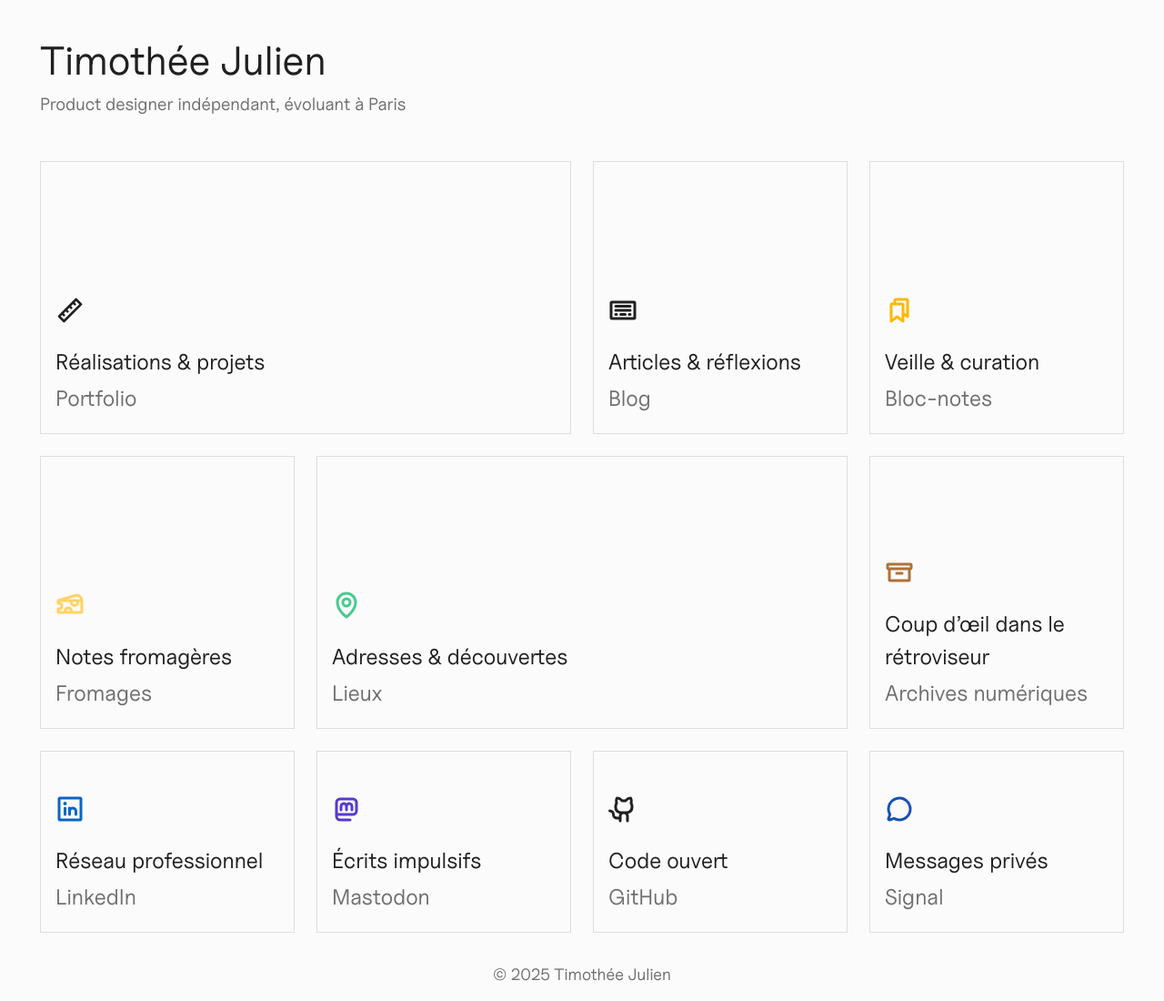
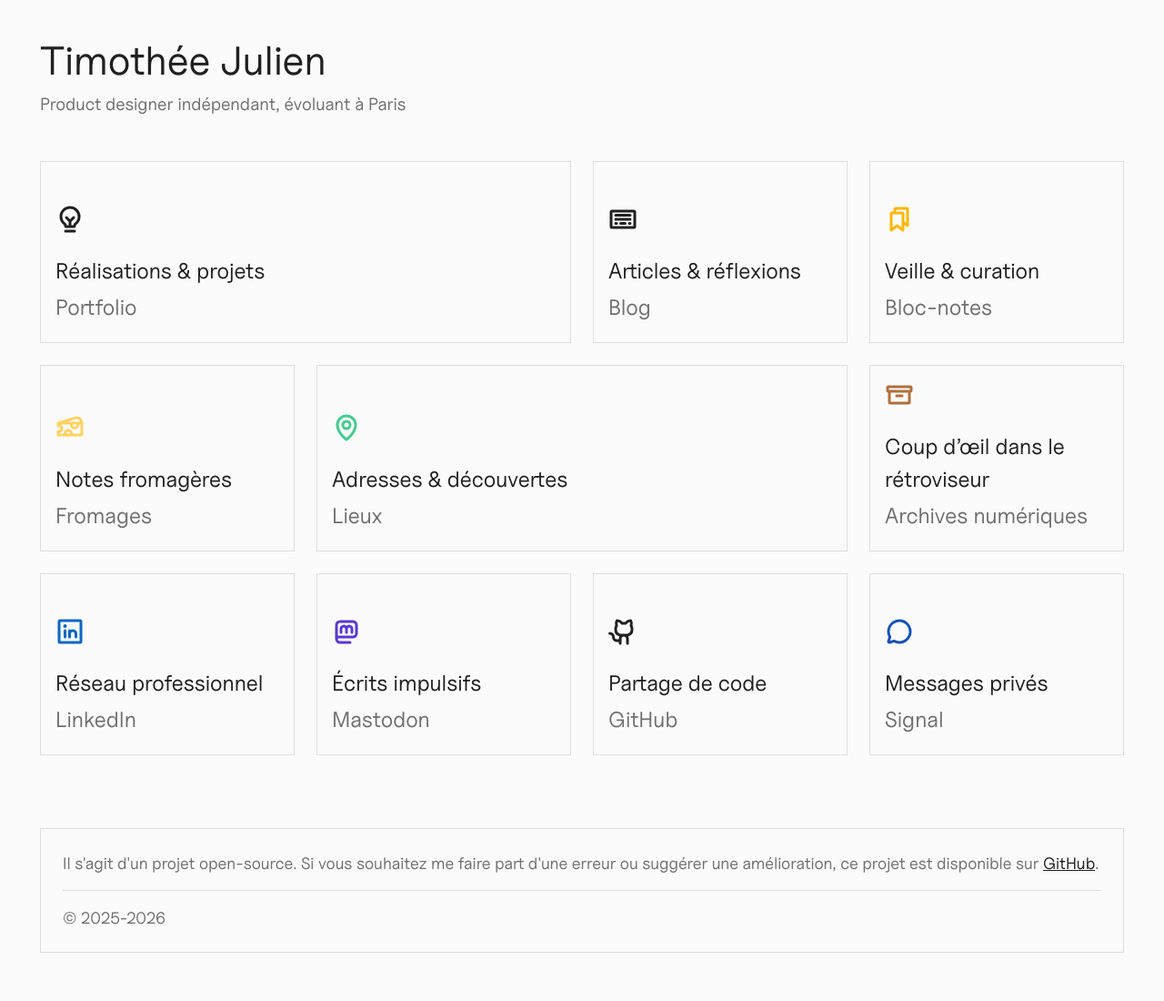
Before and after one commit to timotheejulien/liens, a plain HTML site: page index.html in a window 1280 px wide. Shown: the whole page at 91% size. After the commit the page ends 1063 px from the top, so only its background shows below. Drawn offline with Linux system fonts and the light colour scheme.

Commit message:
Design: doing some changes

```diff
--- a/index.html
+++ b/index.html
@@ -24,7 +24,7 @@
          <!-- Portfolio - Grande carte -->
          <a href="https://timotheejulien.fr" class="card card-large card-portfolio">
             <div class="card-content">
-               <svg class="card-icon" xmlns="http://www.w3.org/2000/svg" width="24" height="24" viewBox="0 0 24 24" fill="none" stroke="currentColor" stroke-width="2" stroke-linecap="round" stroke-linejoin="round" class="icon icon-tabler icons-tabler-outline icon-tabler-ruler-2"><path stroke="none" d="M0 0h24v24H0z" fill="none"/><path d="M17 3l4 4l-14 14l-4 -4z" /><path d="M16 7l-1.5 -1.5" /><path d="M13 10l-1.5 -1.5" /><path d="M10 13l-1.5 -1.5" /><path d="M7 16l-1.5 -1.5" /></svg>
+               <svg class="card-icon" xmlns="http://www.w3.org/2000/svg" width="32" height="32" fill="none" viewBox="0 0 256 256"><path d="M180,232a12,12,0,0,1-12,12H88a12,12,0,0,1,0-24h80A12,12,0,0,1,180,232Zm40-128a92.47,92.47,0,0,1-37,73.73,7.81,7.81,0,0,0-3,6.27,20,20,0,0,1-20,20H96a20,20,0,0,1-20-20v-.23a7.76,7.76,0,0,0-3.25-6.2,91.36,91.36,0,0,1-36.75-73C35.73,54.69,76,13.2,125.79,12A92,92,0,0,1,220,104Zm-24,0a68,68,0,0,0-69.65-68C89.56,36.89,59.8,67.56,60,104.39a67.52,67.52,0,0,0,27.18,54h0A32.14,32.14,0,0,1,99.77,180H116V149L87.51,120.49a12,12,0,0,1,17-17L128,127l23.51-23.51a12,12,0,0,1,17,17L140,149v31h16.25a31.89,31.89,0,0,1,12.41-21.49A67.45,67.45,0,0,0,196,104Z"></path></svg>
                <p>Réalisations & projets</p>
                <h2>Portfolio</h2>
             </div>
@@ -98,7 +98,7 @@
          <a href="https://github.com/timotheejulien" class="card card-github">
             <div class="card-content">
                <svg class="card-icon" xmlns="http://www.w3.org/2000/svg" width="32" height="32" fill="none" viewBox="0 0 256 256"><path d="M212.62,75.17A63.7,63.7,0,0,0,206.39,26,12,12,0,0,0,196,20a63.71,63.71,0,0,0-50,24H126A63.71,63.71,0,0,0,76,20a12,12,0,0,0-10.39,6,63.7,63.7,0,0,0-6.23,49.17A61.5,61.5,0,0,0,52,104v8a60.1,60.1,0,0,0,45.76,58.28A43.66,43.66,0,0,0,92,192v4H76a20,20,0,0,1-20-20,44.05,44.05,0,0,0-44-44,12,12,0,0,0,0,24,20,20,0,0,1,20,20,44.05,44.05,0,0,0,44,44H92v12a12,12,0,0,0,24,0V192a20,20,0,0,1,40,0v40a12,12,0,0,0,24,0V192a43.66,43.66,0,0,0-5.76-21.72A60.1,60.1,0,0,0,220,112v-8A61.5,61.5,0,0,0,212.62,75.17ZM196,112a36,36,0,0,1-36,36H112a36,36,0,0,1-36-36v-8a37.87,37.87,0,0,1,6.13-20.12,11.65,11.65,0,0,0,1.58-11.49,39.9,39.9,0,0,1-.4-27.72,39.87,39.87,0,0,1,26.41,17.8A12,12,0,0,0,119.82,68h32.35a12,12,0,0,0,10.11-5.53,39.84,39.84,0,0,1,26.41-17.8,39.9,39.9,0,0,1-.4,27.72,12,12,0,0,0,1.61,11.53A37.85,37.85,0,0,1,196,104Z"></path></svg>
-               <p>Code ouvert</p>
+               <p>Partage de code</p>
                <h2>GitHub</h2>
             </div>
          </a>
@@ -114,8 +114,11 @@
     </main>
     </div>
 
-    <footer class="container">
-        <p>© 2025 Timothée Julien</p>
+    <div class="container">
+      <footer>
+         <p>Il s'agit d'un projet open-source. Si vous souhaitez me faire part d'une erreur ou suggérer une amélioration, ce projet est disponible sur <a href="https://github.com/timotheejulien/liens">GitHub</a>.</p>
+         <p class="footer-credit">© 2025-2026</p>
     </footer>
+    </div>
 </body>
 </html>
--- a/style.css
+++ b/style.css
@@ -114,6 +114,7 @@ a:hover {
 }
 
 body {
+   min-height: 100vh;
    position: relative;
    margin: 0;
    padding: 0;
@@ -201,35 +202,34 @@ header h1 {
    color: var(--color-text-primary);
 }
 
-.card-github svg, .card-blog svg {
+.card-portfolio svg, .card-github svg, .card-blog svg {
    fill: var(--color-text-primary);
 }
 
 /* Card Variations */
 .card-large {
    grid-column: span 2;
-   min-height: 300px;
+   min-height: 200px;
 }
 
 .card-tall {
    grid-row: span 2;
-   min-height: 420px;
+   min-height: 200px;
 }
 
 
 /* Footer */
 footer {
-   text-align: center;
-   margin-top: 4rem;
-   padding-top: 2rem;
-   border-top: 1px solid var(--color-border);
-   max-width: 1200px;
-   margin-left: auto;
-   margin-right: auto;
+   margin-top: var(--space-x-large);
+   padding: var(--space-medium);
+   color: var(--color-text-secondary);
+   border: 1px solid var(--color-divider);
 }
 
-footer p {
-   color: var(--color-text-secondary);
+.footer-credit {
+   margin-top: var(--space-regular);
+   padding-top: var(--space-regular);
+   border-top: 1px solid var(--color-divider);
 }
 
 /* Animations */
@@ -263,11 +263,38 @@ header {
 .card:nth-child(9) { animation-delay: 0.45s; }
 .card:nth-child(10) { animation-delay: 0.5s; }
 
+
+/* DARK MODE */
+@media (prefers-color-scheme: dark) {
+   :root {
+      /* COLOR TOKEN */
+      --color-background: #202020;
+      --color-background-elevated: #343434;
+      --color-button-background-primary: #FBFBFB;
+      --color-button-background-primary-hover: #DEDEDE;
+      --color-button-text-primary: #343434;
+      --color-button-background-secondary: #DEDEDE;
+      --color-button-text-secondary: #202020;
+      --color-divider: #414141;
+      --color-text-primary: #FBFBFB;
+      --color-text-secondary: #BABABA;
+      --color-text-third: #DEDEDE;
+      --color-focus: #FBFBFB;
+      --color-primary: #FFD363;
+   }
+}
+
 /* Responsive */
 @media (max-width: 768px) {
    body {
       padding: 0;
    }
+
+   .container {
+      width: 100%;
+      max-width: 1240px;
+      margin: 0 auto;
+      padding: var(--space-regular);
 
    header {
       margin-bottom: var(--space-x-large)
@@ -311,23 +338,3 @@ header {
       min-height: 160px;
    }
 }
-
-/* DARK MODE */
-@media (prefers-color-scheme: dark) {
-   :root {
-      /* COLOR TOKEN */
-      --color-background: #202020;
-      --color-background-elevated: #343434;
-      --color-button-background-primary: #FBFBFB;
-      --color-button-background-primary-hover: #DEDEDE;
-      --color-button-text-primary: #343434;
-      --color-button-background-secondary: #DEDEDE;
-      --color-button-text-secondary: #202020;
-      --color-divider: #343434;
-      --color-text-primary: #FBFBFB;
-      --color-text-secondary: #BABABA;
-      --color-text-third: #DEDEDE;
-      --color-focus: #FBFBFB;
-      --color-primary: #FFD363;
-   }
-}
```
